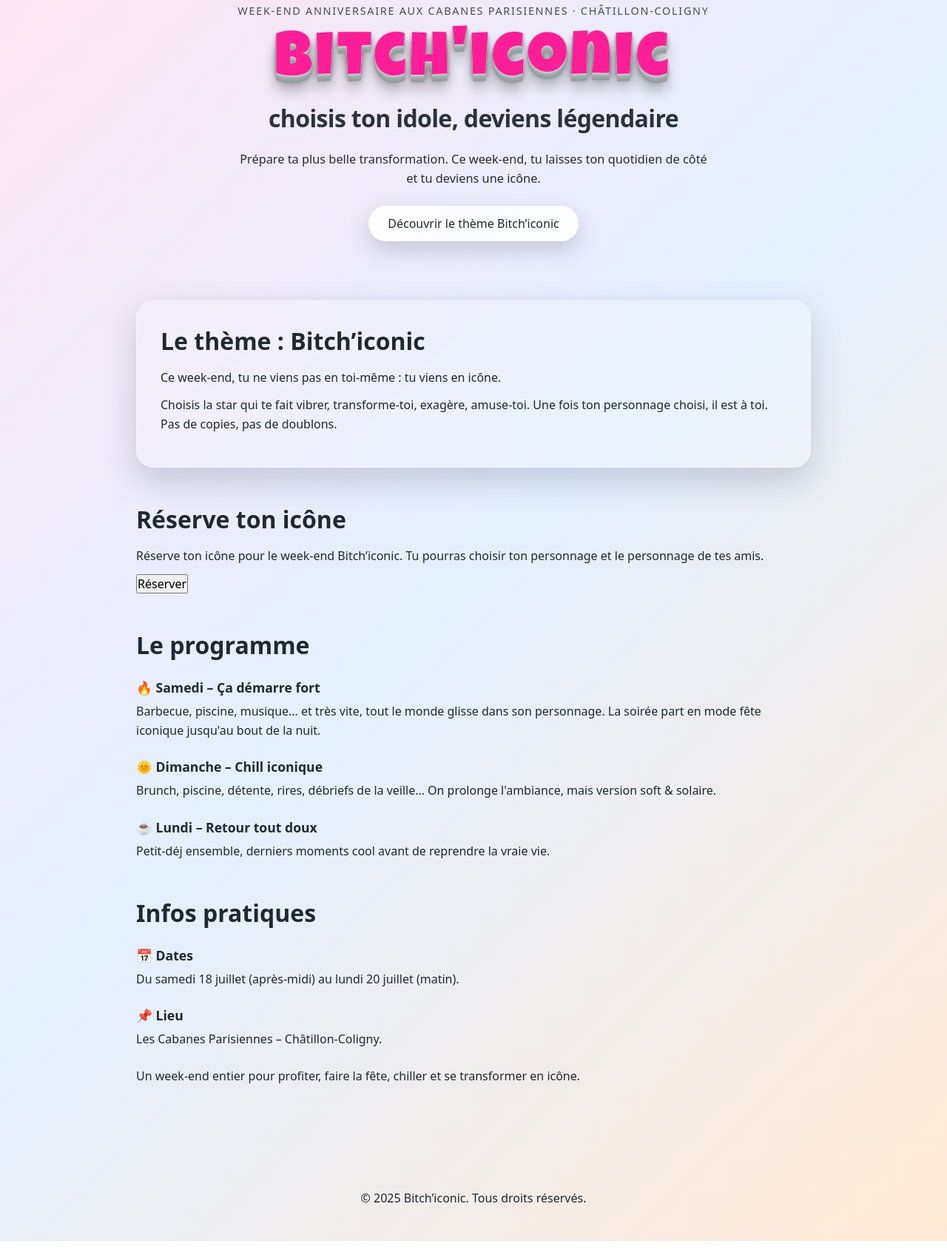
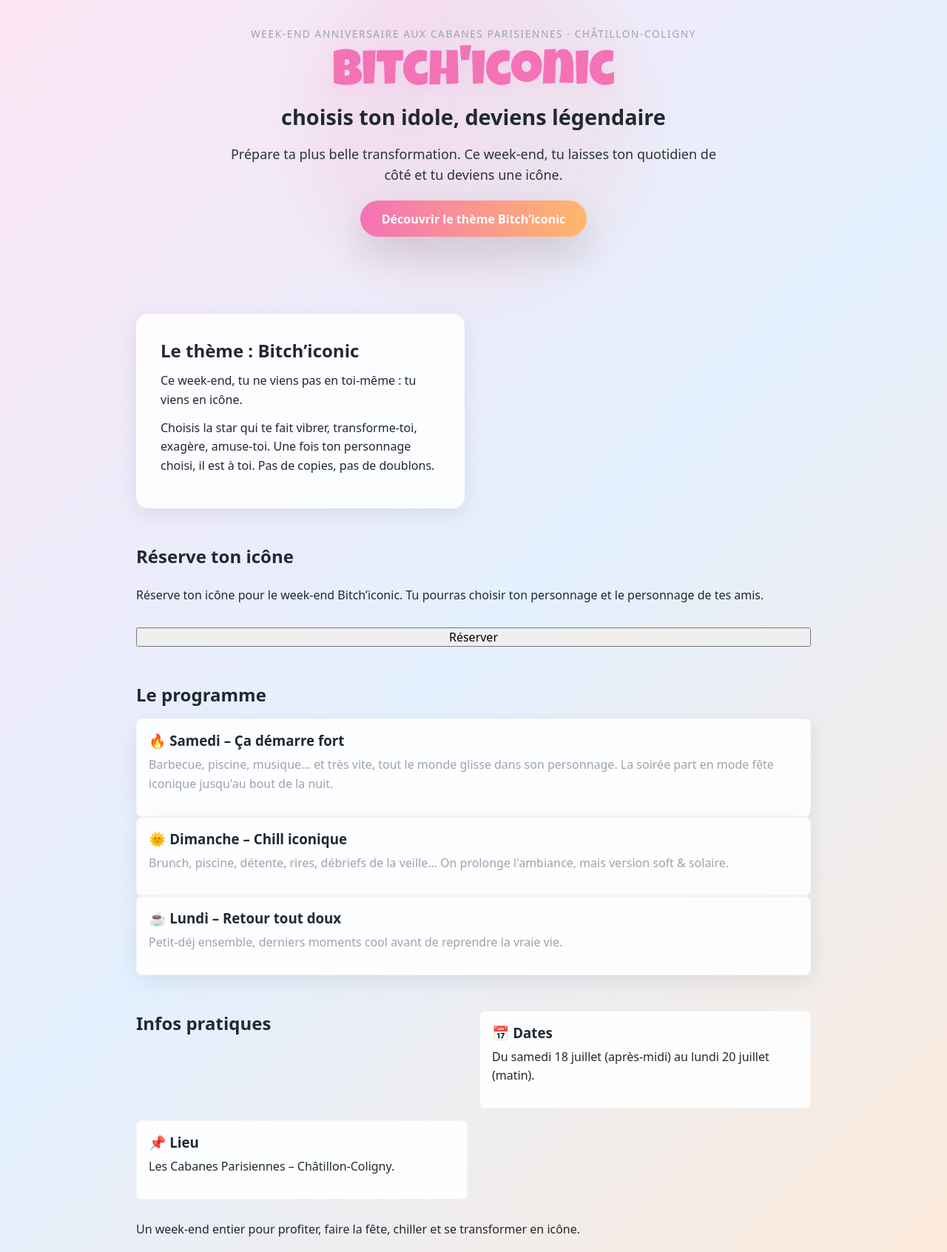
Before and after one commit to Tom-Baj/Bitch-iconic, a website built with Vite: page index.html in a window 1280 px wide. Shown: the part 163-1855 px from the top of the page at 74% size. Built offline with nearby package versions, Linux system fonts and the light colour scheme.

Commit message:
intégration d'une nouvelle structure sass

```diff
--- a/styles/base/_typography.scss
+++ b/styles/base/_typography.scss
@@ -1,3 +1,4 @@
+@use "../abstracts/variables" as *;
 
 @import url('https://fonts.googleapis.com/css2?family=Inter:wght@300;400;600;700&family=Luckiest+Guy&display=swap');
 
@@ -64,5 +65,5 @@ button, .hero__cta { font: inherit; }
 
 /* Responsive tweaks */
 @media (max-width: $bp-md) {
-  .hero__title &-brand { font-size: clamp(2.4rem, 9vw, 3.6rem); }
+  .hero__title-brand { font-size: clamp(2.4rem, 9vw, 3.6rem); }
 }
--- /dev/null
+++ b/styles/layout/_footer.scss
@@ -0,0 +1,10 @@
+@use "../abstracts/variables" as *;
+
+.site-footer {
+  width: 100%;
+  max-width: 960px;
+  margin: 2.5rem auto 0;
+  padding: 2rem 1.5rem;
+  text-align: center;
+  color: $muted;
+}
--- /dev/null
+++ b/styles/layout/_index.scss
@@ -0,0 +1,3 @@
+@use "./footer";
+@use "./layout";
+@use "./navigation";
--- a/styles/layout/_layout.scss
+++ b/styles/layout/_layout.scss
@@ -1,3 +1,5 @@
+@use "../abstracts/variables" as *;
+
 body {
   font-family: system-ui, -apple-system, BlinkMacSystemFont, "Segoe UI", sans-serif;
   color: $text-color;
@@ -20,31 +22,9 @@ main {
 
 section,
 header {
+  margin-top: 3rem;
   width: 100%;
   display: block;
-}
-
-footer {
-  width: 100%;
-  max-width: 960px;
-  padding: 2rem 1.5rem;
-  margin: 0 auto;
-  text-align: center;
-}
-
-.theme {
-  margin-top: 5rem;
-
-  &__layout {
-    display: flex;
-    gap: 2rem;
-    align-items: stretch;
-
-    /* Pour mobile : on empile */
-    @media (max-width: 768px) {
-      flex-direction: column;
-    }
-  }
 }
 
 .hidden {
--- a/styles/layout/_navigation.scss
+++ b/styles/layout/_navigation.scss
@@ -1,3 +1,5 @@
+@use "../abstracts/variables" as *;
+
 .site-nav {
   position: fixed;
   top: 0;
--- a/styles/main.scss
+++ b/styles/main.scss
@@ -3,7 +3,6 @@
 @use "base/reset";
 @use "base/typography";
 
-@use "layout/layout";
-@use "layout/navigation";
+@use "layout/index" as layout;
 
-@use "sections/sections";
+@use "sections/index" as sections;
--- /dev/null
+++ b/styles/sections/_gallery.scss
@@ -0,0 +1,19 @@
+@use "../abstracts/variables" as *;
+
+/* Galerie */
+.gallery {
+    margin-top: 3rem;
+
+    &__grid {
+      display: grid;
+      grid-template-columns: repeat(auto-fit, minmax(200px, 1fr));
+      gap: 1rem;
+    }
+
+    &__item {
+      border-radius: $radius-sm;
+      overflow: hidden;
+      box-shadow: $shadow-soft;
+      background: rgba(255,255,255,0.9);
+    }
+  }
--- /dev/null
+++ b/styles/sections/_hero.scss
@@ -0,0 +1,61 @@
+@use "../abstracts/variables" as *;
+
+/* Hero */
+.hero {
+    margin-top: 4rem;
+    margin-bottom: 4rem;
+    text-align: center;
+    position: relative;
+
+    &::before {
+      content: '';
+      position: absolute;
+      left: 50%;
+      top: -60px;
+      transform: translateX(-50%);
+      width: 460px;
+      height: 460px;
+      border-radius: 50%;
+      background: radial-gradient(circle at 30% 30%, rgba($accent-color,0.12), rgba($accent-2,0.08));
+      filter: blur(36px);
+      z-index: 0;
+      pointer-events: none;
+    }
+
+    &__inner {
+      max-width: 720px;
+      margin: 0 auto;
+      position: relative;
+      z-index: 1;
+      padding: 2rem 1rem;
+    }
+
+    &__eyebrow {
+      font-size: 0.85rem;
+      text-transform: uppercase;
+      letter-spacing: 0.12em;
+      color: $muted;
+      margin-bottom: 0.6rem;
+    }
+
+    &__subtitle {
+      font-size: $scale-3;
+      color: rgba($text-color, 0.95);
+      margin-bottom: 1.25rem;
+    }
+
+    &__cta {
+      display: inline-block;
+      padding: 0.85rem 1.8rem;
+      border-radius: $radius-pill;
+      background: linear-gradient(90deg, $accent-color, $accent-2);
+      color: white;
+      text-decoration: none;
+      font-weight: 700;
+      box-shadow: $shadow-strong;
+      transition: transform 0.18s ease, box-shadow 0.18s ease, opacity 0.18s ease;
+
+      &:hover { transform: translateY(-4px); opacity: 0.98; }
+      &:active { transform: translateY(-1px); }
+    }
+  }
--- /dev/null
+++ b/styles/sections/_index.scss
@@ -0,0 +1,6 @@
+@use "./hero";
+@use "./theme";
+@use "./schedule";
+@use "./rsvp";
+@use "./gallery";
+@use "./infos";
--- /dev/null
+++ b/styles/sections/_infos.scss
@@ -0,0 +1,19 @@
+@use "../abstracts/variables" as *;
+
+/* Infos pratiques */
+.info {
+    display: grid;
+    grid-template-columns: 1fr 1fr;
+    gap: 1rem;
+
+    @media (max-width: $bp-md) { grid-template-columns: 1fr; }
+
+    &__item {
+      padding: 1rem;
+      border-radius: $radius-sm;
+      background: rgba(255,255,255,0.9);
+      border: 1px solid rgba(0,0,0,0.04);
+    }
+
+    &__summary { grid-column: 1 / -1; margin-top: 0.75rem; }
+  }
--- /dev/null
+++ b/styles/sections/_rsvp.scss
@@ -0,0 +1,33 @@
+@use "../abstracts/variables" as *;
+
+/* Réservation (placeholder) */
+#reservation {
+    margin-top: 3rem;
+    display: grid;
+    gap: 1rem;
+    align-items: start;
+
+    form {
+      display: grid;
+      gap: 0.75rem;
+      grid-template-columns: 1fr 140px;
+
+      @media (max-width: $bp-md) { grid-template-columns: 1fr; }
+
+      input, select {
+        padding: 0.75rem 1rem;
+        border-radius: $radius-sm;
+        border: 1px solid rgba(0,0,0,0.06);
+        background: rgba(255,255,255,0.9);
+      }
+
+      button {
+        padding: 0.75rem 1rem;
+        border-radius: $radius-sm;
+        background: linear-gradient(90deg, $accent-color, $accent-2);
+        color: white;
+        border: none;
+        font-weight: 700;
+      }
+    }
+  }
--- /dev/null
+++ b/styles/sections/_schedule.scss
@@ -0,0 +1,19 @@
+@use "../abstracts/variables" as *;
+
+/* Programme */
+.schedule {
+    &__heading { margin-bottom: 1rem; }
+
+    &__list { display: grid; gap: 1rem; }
+
+    &__item {
+      padding: 1rem;
+      border-radius: $radius-sm;
+      background: rgba(255,255,255,0.9);
+      border: 1px solid rgba(0,0,0,0.04);
+      box-shadow: $shadow-soft;
+
+      &-title { font-weight: 700; margin-bottom: 0.5rem; }
+      &-text { color: $muted; }
+    }
+  }
--- a/styles/sections/_sections.scss
+++ /dev/null
@@ -1,197 +0,0 @@
-/* Sections global */
-section {
-  margin-top: 3rem;
-}
-
-/* Hero */
-.hero {
-  margin-top: 4rem;
-  margin-bottom: 4rem;
-  text-align: center;
-  position: relative;
-
-  &::before {
-    content: '';
-    position: absolute;
-    left: 50%;
-    top: -60px;
-    transform: translateX(-50%);
-    width: 460px;
-    height: 460px;
-    border-radius: 50%;
-    background: radial-gradient(circle at 30% 30%, rgba($accent-color,0.12), rgba($accent-2,0.08));
-    filter: blur(36px);
-    z-index: 0;
-    pointer-events: none;
-  }
-
-  &__inner {
-    max-width: 720px;
-    margin: 0 auto;
-    position: relative;
-    z-index: 1;
-    padding: 2rem 1rem;
-  }
-
-  &__eyebrow {
-    font-size: 0.85rem;
-    text-transform: uppercase;
-    letter-spacing: 0.12em;
-    color: $muted;
-    margin-bottom: 0.6rem;
-  }
-
-  &__subtitle {
-    font-size: $scale-3;
-    color: rgba($text-color, 0.95);
-    margin-bottom: 1.25rem;
-  }
-
-  &__cta {
-    display: inline-block;
-    padding: 0.85rem 1.8rem;
-    border-radius: $radius-pill;
-    background: linear-gradient(90deg, $accent-color, $accent-2);
-    color: white;
-    text-decoration: none;
-    font-weight: 700;
-    box-shadow: $shadow-strong;
-    transition: transform 0.18s ease, box-shadow 0.18s ease, opacity 0.18s ease;
-
-    &:hover { transform: translateY(-4px); opacity: 0.98; }
-    &:active { transform: translateY(-1px); }
-  }
-}
-
-/* Thème */
-.theme {
-  margin-top: 4.5rem;
-
-  &__layout {
-    display: grid;
-    grid-template-columns: 1fr 1fr;
-    gap: 1.5rem;
-    align-items: center;
-
-    @media (max-width: $bp-md) {
-      grid-template-columns: 1fr;
-    }
-  }
-
-  &__card {
-    padding: 2rem;
-    border-radius: $radius-md;
-    background: $glass-bg;
-    border: 1px solid rgba(255,255,255,0.35);
-    backdrop-filter: blur(12px);
-    box-shadow: $shadow-soft;
-
-    h2 { margin-bottom: 0.75rem; }
-    p { margin-bottom: 0.75rem; }
-
-    &-button {
-      margin-top: 1rem;
-      display: inline-flex;
-      align-items: center;
-      gap: 0.5rem;
-      padding: 0.6rem 1rem;
-      border-radius: $radius-sm;
-      background: rgba($accent-color, 0.12);
-      border: 1px solid rgba($accent-color, 0.16);
-      color: $accent-color;
-      font-weight: 700;
-    }
-  }
-
-  &__visual {
-    border-radius: $radius-md;
-    min-height: 260px;
-    background: linear-gradient(135deg, rgba($accent-color,0.08), rgba($accent-2,0.06));
-    box-shadow: $shadow-soft;
-    display: flex;
-    align-items: center;
-    justify-content: center;
-    color: darken($accent-color, 10%);
-    font-weight: 700;
-    padding: 1.25rem;
-  }
-}
-
-/* Réservation (placeholder) */
-#reservation {
-  margin-top: 3rem;
-  display: grid;
-  gap: 1rem;
-  align-items: start;
-
-  form {
-    display: grid;
-    gap: 0.75rem;
-    grid-template-columns: 1fr 140px;
-
-    @media (max-width: $bp-md) { grid-template-columns: 1fr; }
-
-    input, select {
-      padding: 0.75rem 1rem;
-      border-radius: $radius-sm;
-      border: 1px solid rgba(0,0,0,0.06);
-      background: rgba(255,255,255,0.9);
-    }
-
-    button {
-      padding: 0.75rem 1rem;
-      border-radius: $radius-sm;
-      background: linear-gradient(90deg, $accent-color, $accent-2);
-      color: white;
-      border: none;
-      font-weight: 700;
-    }
-  }
-}
-
-/* Programme */
-.schedule {
-  &__heading { margin-bottom: 1rem; }
-
-  &__list { display: grid; gap: 1rem; }
-
-  &__item {
-    padding: 1rem;
-    border-radius: $radius-sm;
-    background: rgba(255,255,255,0.9);
-    border: 1px solid rgba(0,0,0,0.04);
-    box-shadow: $shadow-soft;
-
-    &-title { font-weight: 700; margin-bottom: 0.5rem; }
-    &-text { color: $muted; }
-  }
-}
-
-/* Infos pratiques */
-.info {
-  display: grid;
-  grid-template-columns: 1fr 1fr;
-  gap: 1rem;
-
-  @media (max-width: $bp-md) { grid-template-columns: 1fr; }
-
-  &__item {
-    padding: 1rem;
-    border-radius: $radius-sm;
-    background: rgba(255,255,255,0.9);
-    border: 1px solid rgba(0,0,0,0.04);
-  }
-
-  &__summary { grid-column: 1 / -1; margin-top: 0.75rem; }
-}
-
-/* Footer */
-.site-footer {
-  margin-top: 2.5rem;
-  padding: 2rem 1rem;
-  text-align: center;
-  color: $muted;
-}
-
-/* Small utilities */
-.container { max-width: $container-max-width; margin: 0 auto; padding: 0 $gutter; }
--- /dev/null
+++ b/styles/sections/_theme.scss
@@ -0,0 +1,55 @@
+@use "../abstracts/variables" as *;
+
+/* Thème */
+.theme {
+    margin-top: 4.5rem;
+
+    &__layout {
+      display: grid;
+      grid-template-columns: 1fr 1fr;
+      gap: 1.5rem;
+      align-items: center;
+
+      @media (max-width: $bp-md) {
+        grid-template-columns: 1fr;
+      }
+    }
+
+    &__card {
+      padding: 2rem;
+      border-radius: $radius-md;
+      background: $glass-bg;
+      border: 1px solid rgba(255,255,255,0.35);
+      backdrop-filter: blur(12px);
+      box-shadow: $shadow-soft;
+
+      h2 { margin-bottom: 0.75rem; }
+      p { margin-bottom: 0.75rem; }
+
+      &-button {
+        margin-top: 1rem;
+        display: inline-flex;
+        align-items: center;
+        gap: 0.5rem;
+        padding: 0.6rem 1rem;
+        border-radius: $radius-sm;
+        background: rgba($accent-color, 0.12);
+        border: 1px solid rgba($accent-color, 0.16);
+        color: $accent-color;
+        font-weight: 700;
+      }
+    }
+
+    &__visual {
+      border-radius: $radius-md;
+      min-height: 260px;
+      background: linear-gradient(135deg, rgba($accent-color,0.08), rgba($accent-2,0.06));
+      box-shadow: $shadow-soft;
+      display: flex;
+      align-items: center;
+      justify-content: center;
+      color: darken($accent-color, 10%);
+      font-weight: 700;
+      padding: 1.25rem;
+    }
+  }
```
Also changed, not shown: styles/main.css, 1 other file.
